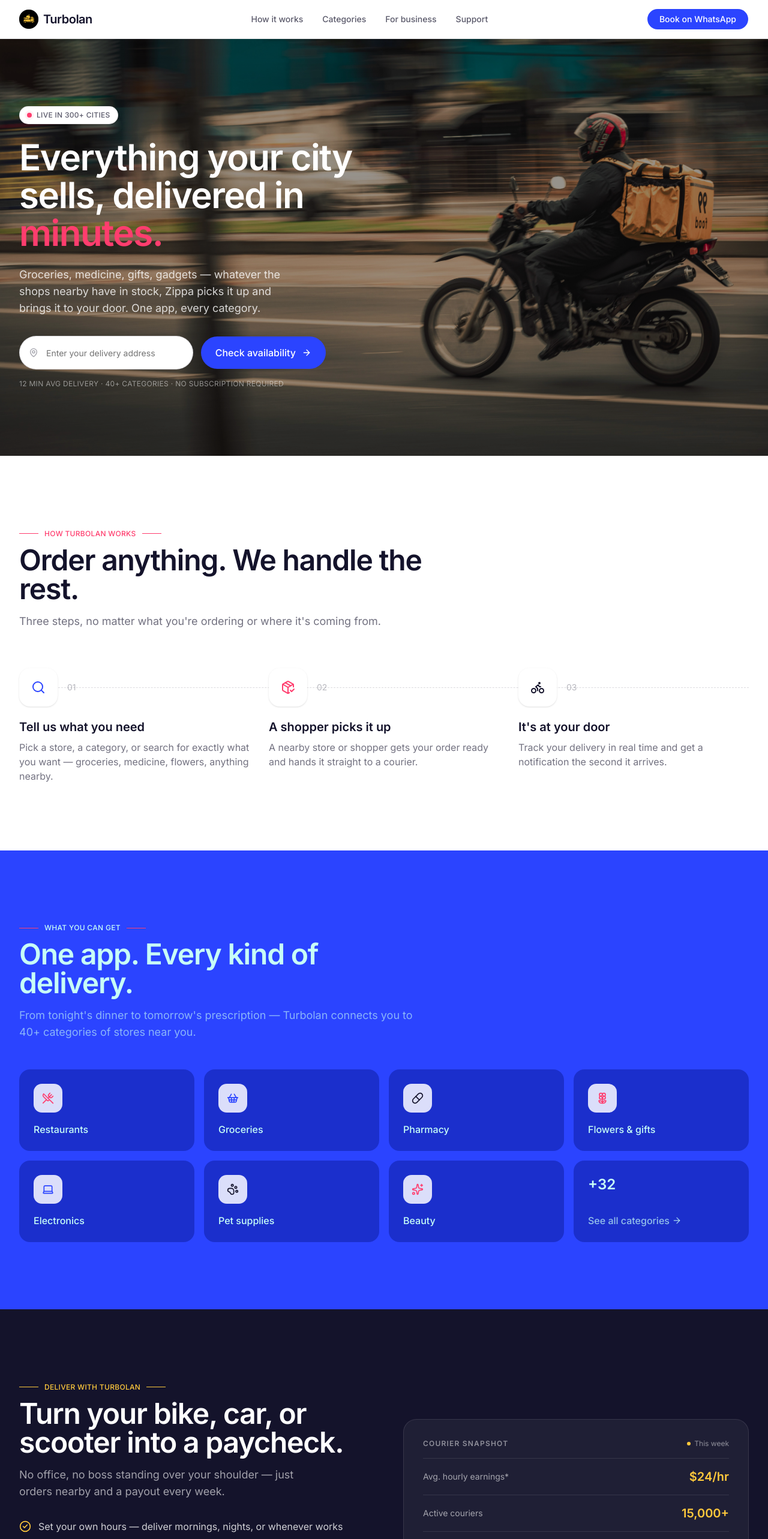
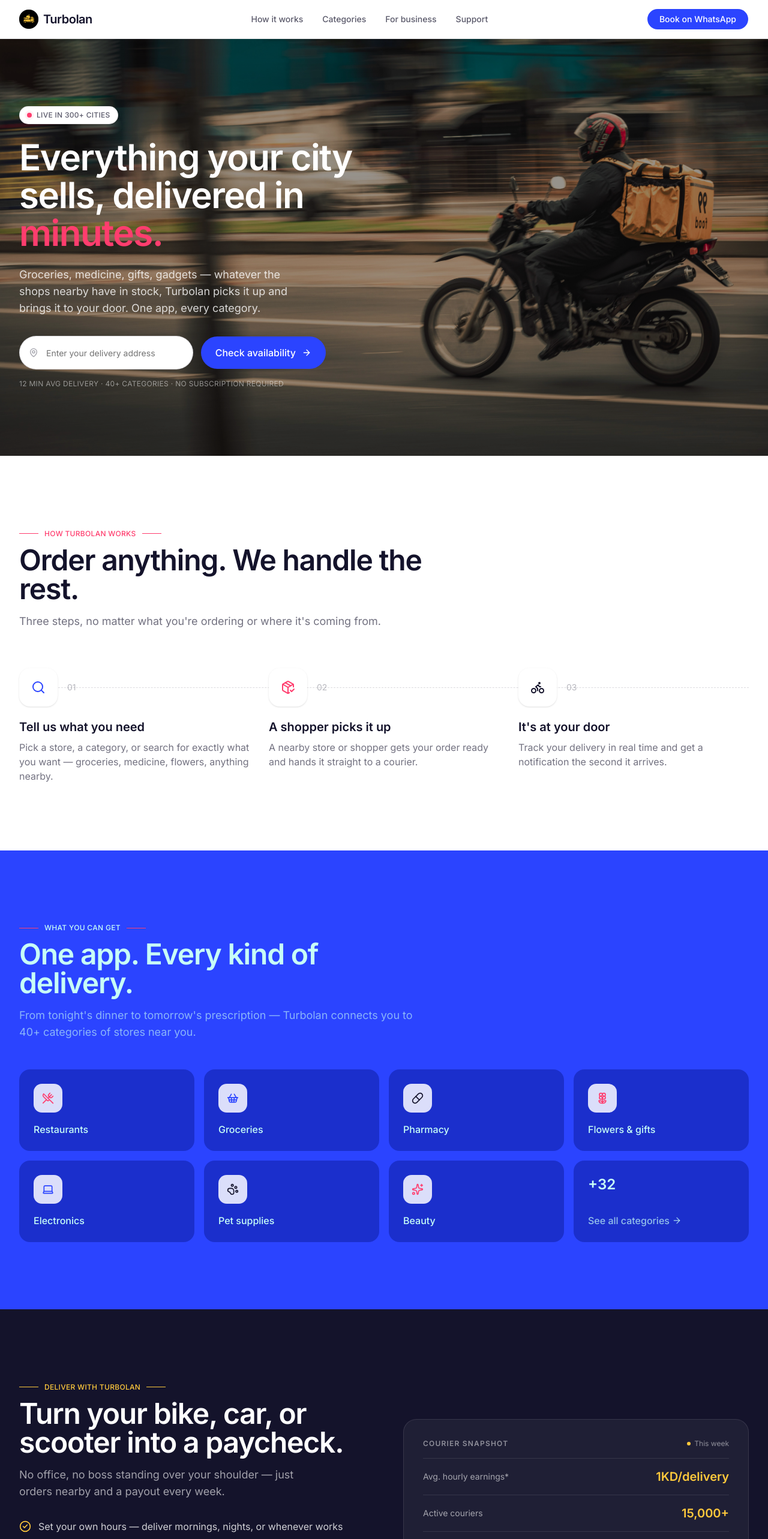
Before and after one commit to junayed-code/turbolan, a Next.js app: page / in a window 1280 px wide. Shown: the top 2566 px of the page at 60% size. Built offline with nearby package versions, Linux system fonts and the light colour scheme.

Commit message:
chore: fix some app content information

```diff
--- a/components/become-courier.tsx
+++ b/components/become-courier.tsx
@@ -1,7 +1,7 @@
 import { ArrowRight, CheckCircle2 } from "lucide-react";
 import { Button } from "@/components/ui/button";
 import { Input } from "@/components/ui/input";
-import { Kicker } from "./ui/kicker";
+import { Kicker } from "@/components/ui/kicker";
 
 const BENEFITS = [
   "Set your own hours — deliver mornings, nights, or whenever works",
@@ -11,7 +11,7 @@
 ];
 
 const STATS = [
-  { label: "Avg. hourly earnings*", value: "$24/hr" },
+  { label: "Avg. hourly earnings*", value: "1KD/delivery" },
   { label: "Active couriers", value: "15,000+" },
   { label: "Courier rating", value: "4.9★" },
 ];
--- a/components/hero.tsx
+++ b/components/hero.tsx
@@ -29,7 +29,7 @@
 
           <p className="mt-6 max-w-md text-lg text-paper/80">
             Groceries, medicine, gifts, gadgets — whatever the shops nearby have
-            in stock, Zippa picks it up and brings it to your door. One app,
+            in stock, Turbolan picks it up and brings it to your door. One app,
             every category.
           </p>
 
```
